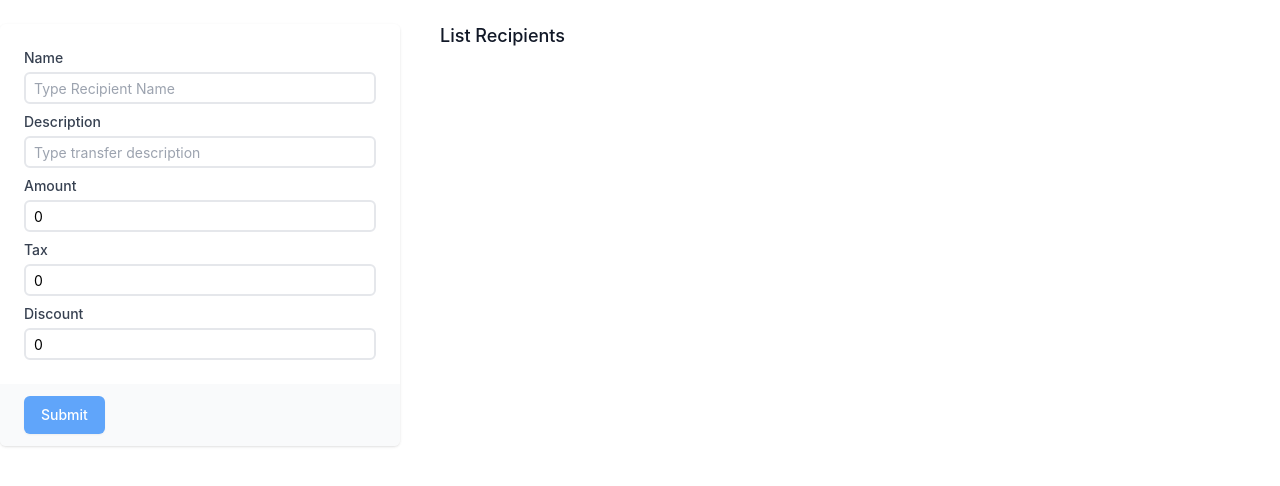
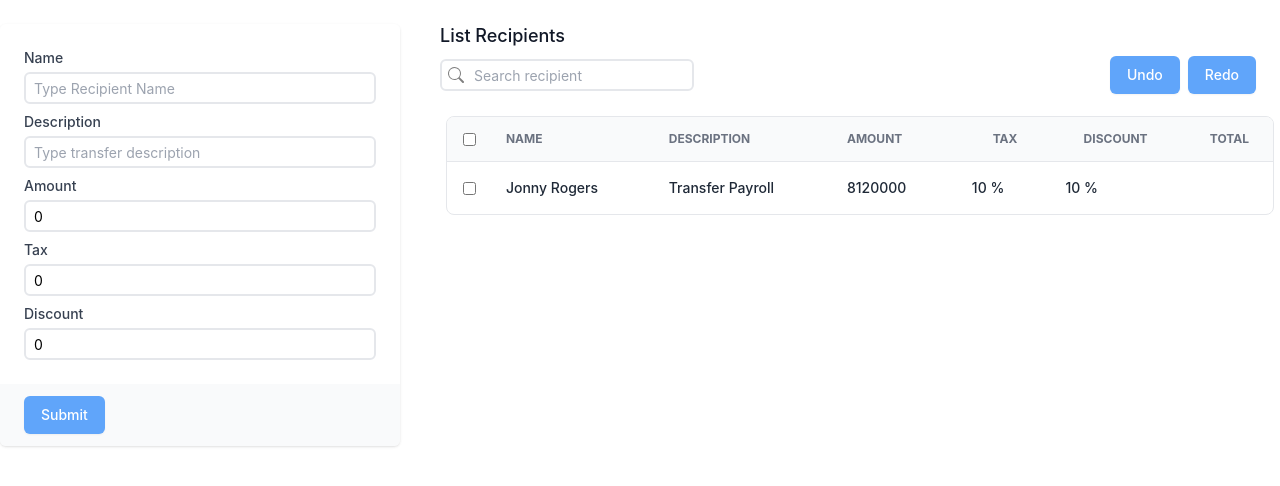
Before and after one commit to dannycahyo/recipient-app, a React (Create React App) app: page / in a window 1280 px wide. Shown: the top 486 px of the page. Built offline with nearby package versions, Linux system fonts and the light colour scheme; data requests are answered from the project's data file.

Commit message:
feat: implement search recipient

```diff
--- a/src/component/RecipientList.tsx
+++ b/src/component/RecipientList.tsx
@@ -1,14 +1,150 @@
+import React from "react";
 import useRecipient from "../hooks/useRecipient";
+import { BsSearch } from "react-icons/bs";
 
 const RecipientList = () => {
   const { recipients } = useRecipient();
+  const [searchRecipient, setSearchRecipient] = React.useState<string>("");
 
-  console.log(recipients, "TEST");
+  const filteredRecipients = recipients?.filter(
+    (recipient) =>
+      recipient.name.toLowerCase().includes(searchRecipient.toLowerCase()) ||
+      recipient.description
+        .toLowerCase()
+        .includes(searchRecipient.toLowerCase())
+  );
+
   return (
     <div className="px-4 sm:px-0">
       <h3 className="text-lg font-medium leading-6 text-gray-900">
         List Recipients
       </h3>
+
+      <div className="mt-2 flex justify-between items-center">
+        <div>
+          <div className="absolute mt-2 ml-2">
+            <BsSearch color="gray" />
+          </div>
+          <input
+            value={searchRecipient}
+            onChange={(e) => setSearchRecipient(e.target.value)}
+            type="text"
+            placeholder="Search recipient"
+            className="block w-full h-8 flex-1 rounded-l-md rounded-r-md border-gray-200 border-2 focus:border-indigo-500 focus:ring-indigo-500 sm:text-sm pl-8"
+          />
+        </div>
+
+        <div className="pr-6">
+          <button className="inline-flex justify-center rounded-md border border-transparent bg-blue-400 py-2 px-4 text-sm font-medium text-white shadow-sm hover:bg-blue-400 focus:outline-none focus:ring-2 focus:ring-blue-600 focus:ring-offset-2 mr-2">
+            Undo
+          </button>
+          <button className="inline-flex justify-center rounded-md border border-transparent bg-blue-400 py-2 px-4 text-sm font-medium text-white shadow-sm hover:bg-blue-400 focus:outline-none focus:ring-2 focus:ring-blue-600 focus:ring-offset-2">
+            Redo
+          </button>
+        </div>
+      </div>
+
+      <div className="pt-4">
+        <div className="flex flex-col">
+          <div className="overflow-x-auto">
+            <div className="p-1.5 w-full inline-block align-middle">
+              <div className="overflow-hidden border rounded-lg">
+                <table className="min-w-full divide-y divide-gray-200">
+                  <thead className="bg-gray-50">
+                    <tr>
+                      <th scope="col" className="py-3 pl-4">
+                        <div className="flex items-center h-5">
+                          <input
+                            id="checkbox-all"
+                            type="checkbox"
+                            className="text-blue-600 border-gray-200 rounded focus:ring-blue-500"
+                          />
+                          <label htmlFor="checkbox" className="sr-only">
+                            Checkbox
+                          </label>
+                        </div>
+                      </th>
+                      <th
+                        scope="col"
+                        className="px-6 py-3 text-xs font-bold text-left text-gray-500 uppercase "
+                      >
+                        Name
+                      </th>
+                      <th
+                        scope="col"
+                        className="px-6 py-3 text-xs font-bold text-left text-gray-500 uppercase "
+                      >
+                        Description
+                      </th>
+                      <th
+                        scope="col"
+                        className="px-6 py-3 text-xs font-bold text-left text-gray-500 uppercase "
+                      >
+                        Amount
+                      </th>
+                      <th
+                        scope="col"
+                        className="px-6 py-3 text-xs font-bold text-right text-gray-500 uppercase "
+                      >
+                        Tax
+                      </th>
+                      <th
+                        scope="col"
+                        className="px-6 py-3 text-xs font-bold text-right text-gray-500 uppercase "
+                      >
+                        Discount
+                      </th>
+                      <th
+                        scope="col"
+                        className="px-6 py-3 text-xs font-bold text-right text-gray-500 uppercase "
+                      >
+                        Total
+                      </th>
+                    </tr>
+                  </thead>
+                  <tbody className="divide-y divide-gray-200">
+                    {filteredRecipients?.map((recipient) => (
+                      <tr key={recipient.id}>
+                        <td className="py-3 pl-4">
+                          <div className="flex items-center h-5">
+                            <input
+                              type="checkbox"
+                              className="text-blue-600 border-gray-200 rounded focus:ring-blue-500"
+                            />
+                            <label htmlFor="checkbox" className="sr-only">
+                              Checkbox
+                            </label>
+                          </div>
+                        </td>
+                        <td className="px-6 py-4 text-sm font-medium text-gray-800 whitespace-nowrap">
+                          {recipient.name}
+                        </td>
+                        <td className="px-6 py-4 text-sm font-medium text-gray-800 whitespace-nowrap">
+                          {recipient.description}
+                        </td>
+                        <td className="px-6 py-4 text-sm font-medium text-gray-800 whitespace-nowrap">
+                          {recipient.amount}
+                        </td>
+                        <td className="px-6 py-4 text-sm font-medium text-gray-800 whitespace-nowrap">
+                          {recipient.tax !== 0 ? `${recipient.tax} %` : "-"}
+                        </td>
+                        <td className="px-6 py-4 text-sm font-medium text-gray-800 whitespace-nowrap">
+                          {recipient.discount !== 0
+                            ? `${recipient.discount} %`
+                            : "-"}
+                        </td>
+                        <td className="px-6 py-4 text-sm font-medium text-gray-800 whitespace-nowrap">
+                          {recipient.total}
+                        </td>
+                      </tr>
+                    ))}
+                  </tbody>
+                </table>
+              </div>
+            </div>
+          </div>
+        </div>
+      </div>
     </div>
   );
 };
```
